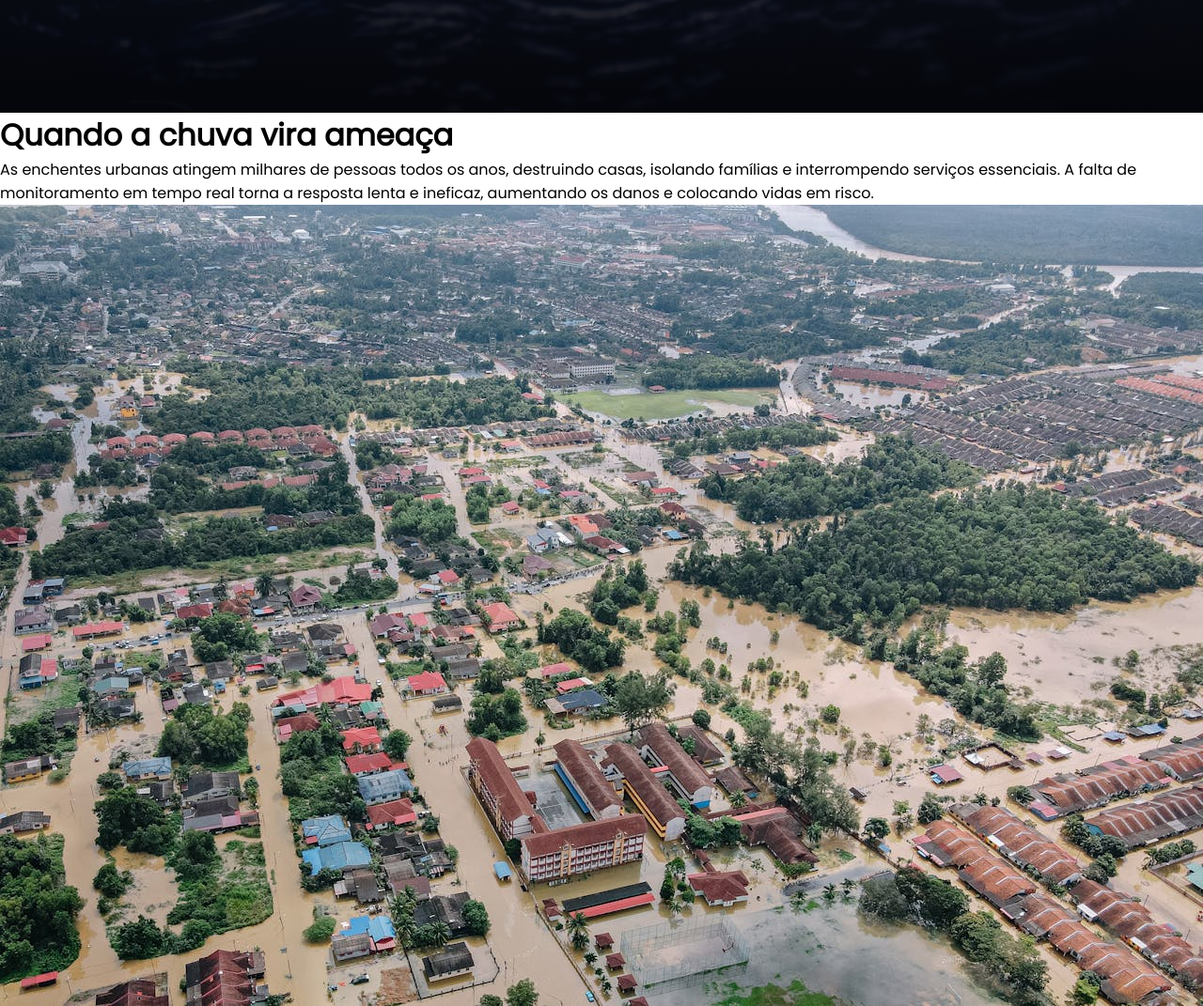
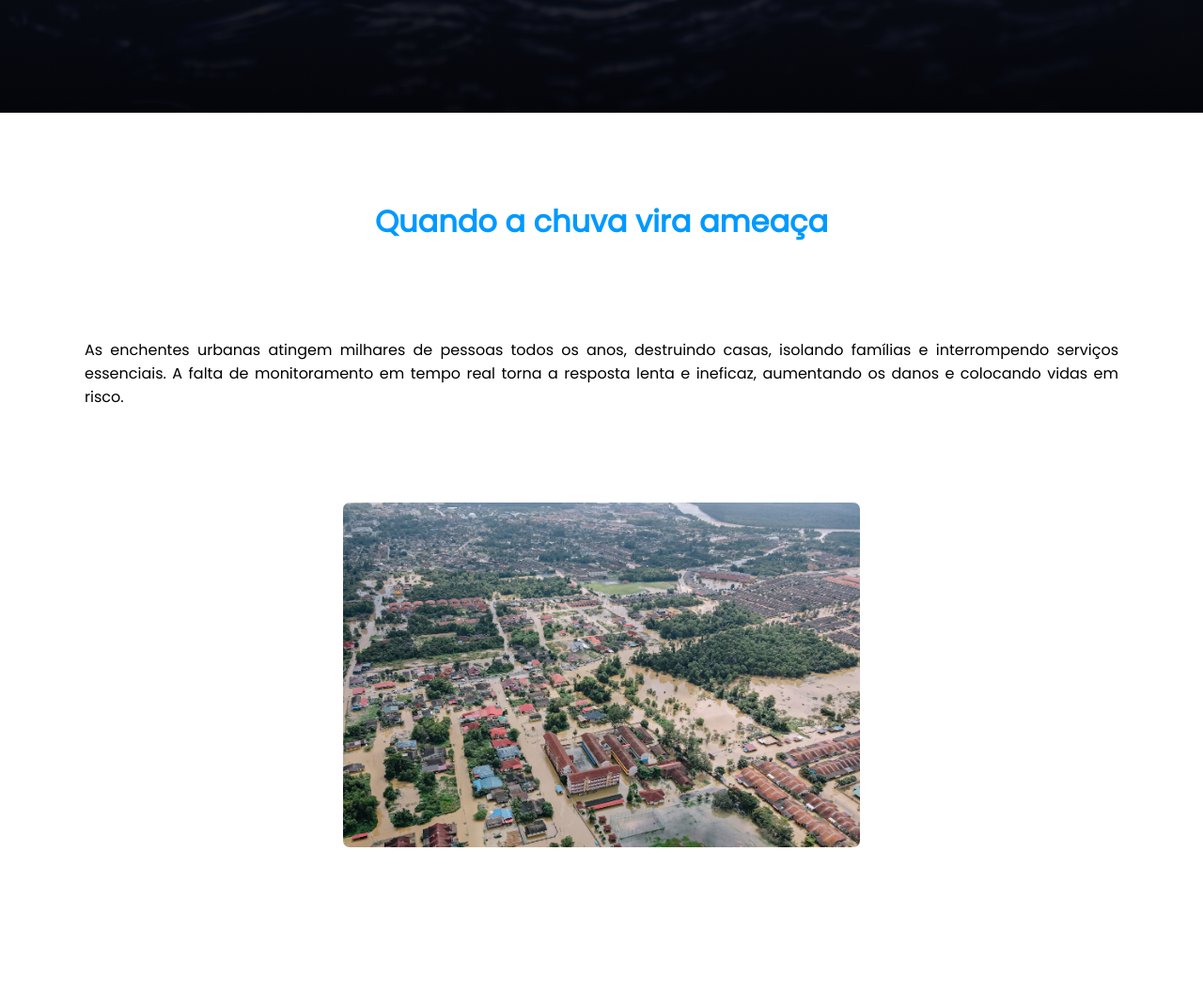
Before and after one commit to vguima404/GS-Front, a plain HTML site: page index.html in a window 1280 px wide. Shown: the part 820-1891 px from the top of the page at 94% size. After the commit the page ends 1814 px from the top, so only its background shows below. Drawn offline with Linux system fonts and the light colour scheme.

Commit message:
style: styling the section 'problema'

```diff
--- a/assets/css/styles.css
+++ b/assets/css/styles.css
@@ -140,3 +140,35 @@ nav a:hover{
     background: transparent;
   }
 }
+
+/* Problema */
+
+.problema{
+  margin: 2px 0 2px 0;
+  padding: 5rem;
+  display: flex;
+  min-height: 90vh;
+
+  & img{
+    border-radius: var(--radius);
+    width: 50%;
+  }
+}
+
+.problema-content{
+  display: inherit;
+  margin: auto;
+  padding: 4rem;
+  flex-direction: column;
+  gap: 10rem;
+  align-items: center;
+  & h2{
+    text-align: center;
+    color: var(--blue);
+  }
+
+  & p{
+    text-align: justify;
+    word-wrap: balance;
+  }
+}
```
